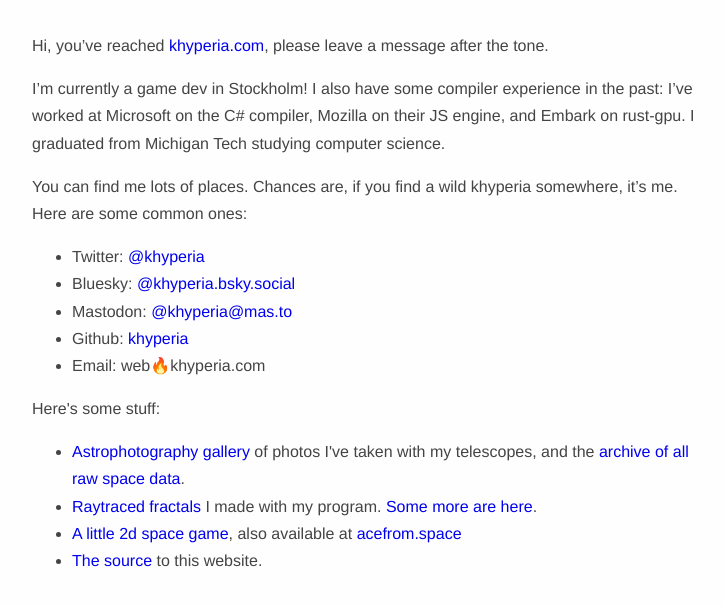
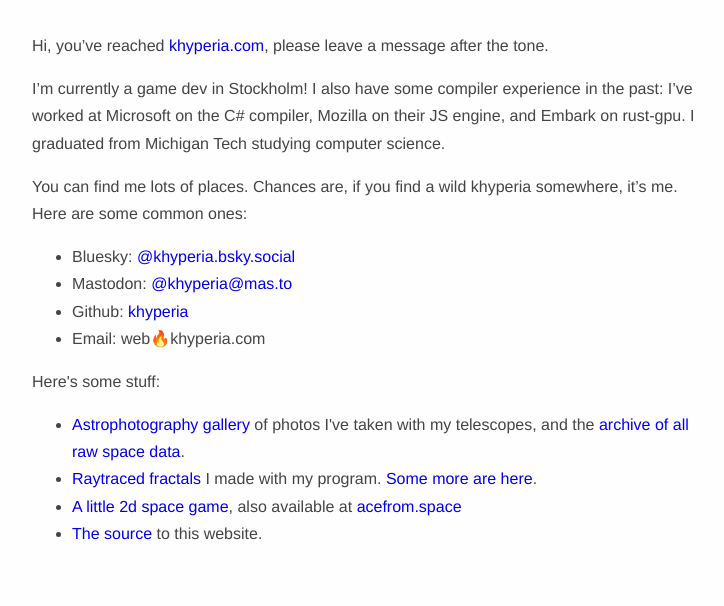
Before and after one commit to khyperia/khyperia.com, a plain HTML site: page index.html in a window 1280 px wide. Shown: the whole page, without its empty margins (272-996 px from the left). Drawn offline with Linux system fonts and the light colour scheme.

Commit message:
arch.txt

```diff
--- a/index.html
+++ b/index.html
@@ -30,7 +30,6 @@
     <p>You can find me lots of places. Chances are, if you find a wild
         khyperia somewhere, it’s me. Here are some common ones:</p>
     <ul>
-        <li>Twitter: <a href="https://twitter.com/khyperia">@khyperia</a></li>
         <li>Bluesky: <a href="https://bsky.app/profile/khyperia.bsky.social">@khyperia.bsky.social</a></li>
         <li>Mastodon: <a href="https://mas.to/@khyperia">@khyperia@mas.to</a></li>
         <li>Github: <a href="https://github.com/khyperia">khyperia</a></li>
```
Also changed, not shown: f/arch.txt.
